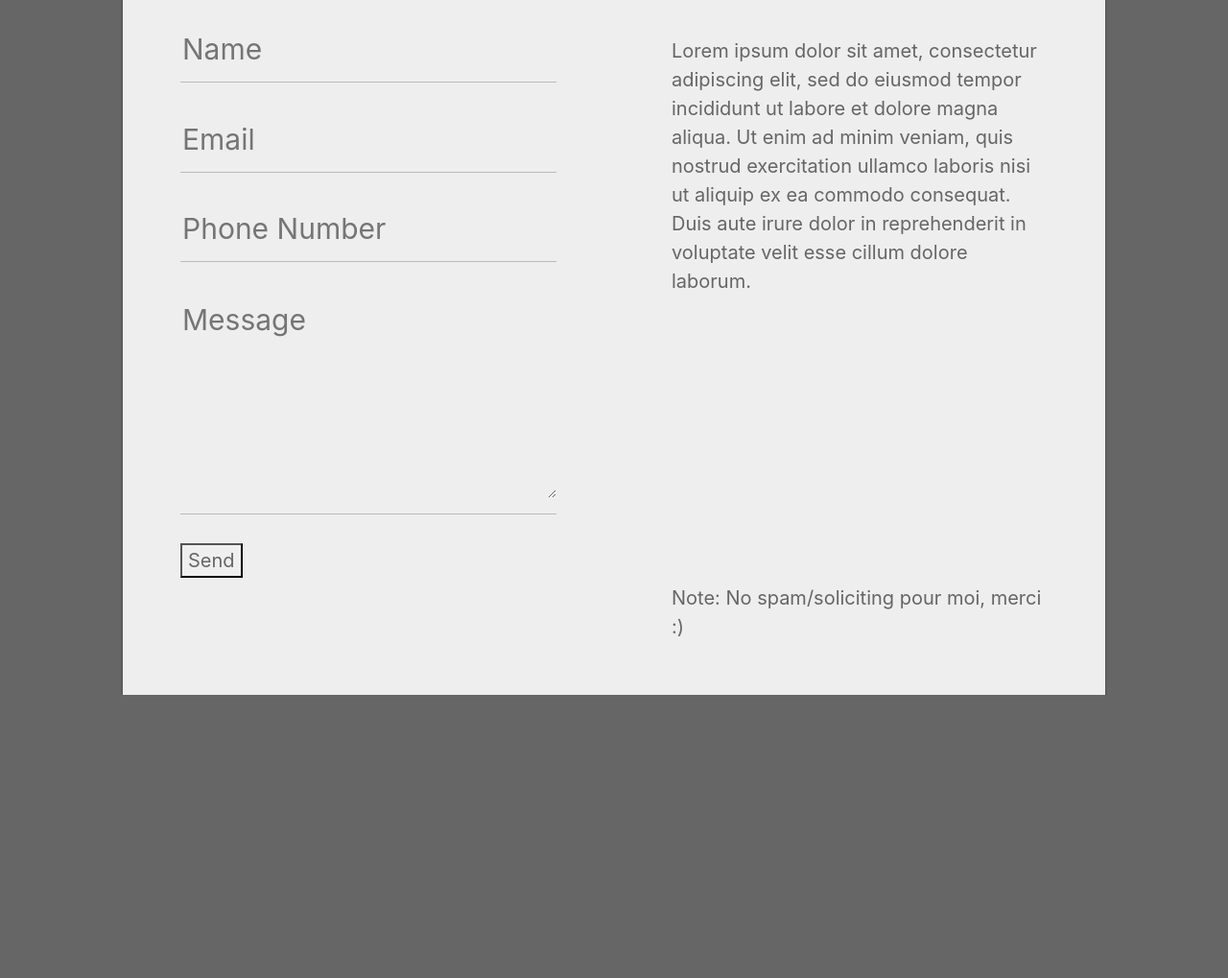
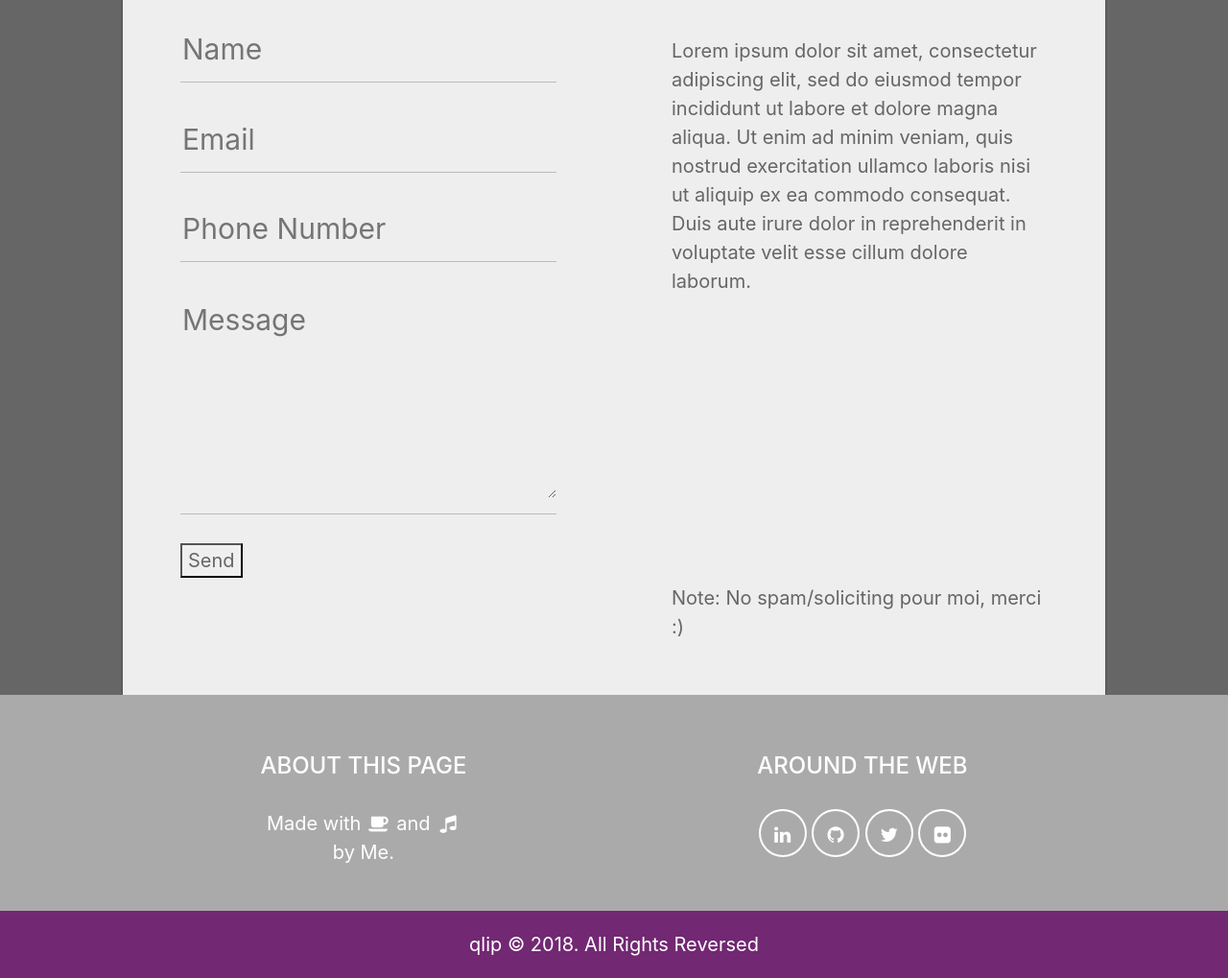
Before and after one commit to Benjamin1308/Portfolio, a plain HTML site: page index.html in a window 1280 px wide. Shown: the part 1410-2429 px from the top of the page at 96% size. Before the commit the page ends 2134 px from the top, so only its background shows below. Drawn offline with nearby package versions, Linux system fonts and the light colour scheme.

Commit message:
Finished footer

```diff
--- a/css/style.css
+++ b/css/style.css
@@ -17,7 +17,6 @@ header {
 	max-width: 1024px;
 	height: 100%;
 	margin: 0 auto;
-	align-items: center;
 	display: flex;
 	justify-content: space-between;
 }
@@ -213,6 +212,55 @@ button {
 	font-size: 20px;
 	color: #666;
 }
+footer {
+	background-color: rgb(170, 170, 170);
+	font-size: 20px;
+}
+.footer-above {
+	display: flex!important;
+	justify-content: space-around;
+	max-width:1040px;
+	color: #fff;
+	text-align: center;
+	margin: 0 auto;
+	padding: 30px 0;
+
+}
+.footer-above ul{
+	padding: 0;
+	list-style: none;
+}
+.footer-above ul li{
+	display: inline;
+	z-index: 20;
+
+}
+.footer-above ul a{
+	width: 50px;
+	height: 50px;
+	border: solid 2px #fff;
+	border-radius: 50%;
+	text-align: center;
+	display: inline-block;
+	line-height: 50px;
+	color: #fff;
+}
+.footer-above ul a:hover{
+	color: #722872;
+	background-color: #fff;
+}
+.footer-above h3 {
+	font-size: 24px;
+	margin: 30px 0;
+	text-transform: uppercase;
+}
+.footer-below {
+	background-color: #722872;
+	text-align: center;
+	color: #fff;
+	padding: 20px 0;
+
+}
 @media screen and (max-width: 720px){
 	nav{
 		display: none;
@@ -221,6 +269,7 @@ button {
 	a.toggle {
 		display: block;
 		text-align: center;
+		margin: auto 0;
 	}
 	nav.opened {
 		display: flex;
@@ -244,6 +293,9 @@ button {
 	nav.opened a {
 		display: block;
 	}
+	.footer-above{
+		flex-direction: column;
+	}
 
 }
 @media screen and (max-width: 1040px) {
--- a/index.html
+++ b/index.html
@@ -6,6 +6,9 @@
 	<title>An Amatuer's Portfolio</title>
 	<link rel="stylesheet" href="https://maxcdn.bootstrapcdn.com/bootstrap/4.0.0/css/bootstrap.min.css" integrity="sha384-Gn5384xqQ1aoWXA+058RXPxPg6fy4IWvTNh0E263XmFcJlSAwiGgFAW/dAiS6JXm" crossorigin="anonymous">
 	<link rel=stylesheet href="css/style.css">
+	<link
+  href="http://cdnjs.cloudflare.com/ajax/libs/font-awesome/4.3.0/css/font-awesome.css"
+  rel="stylesheet"  type='text/css'>
 </head>
 <body>
 	<header>
@@ -14,14 +17,14 @@
 			<a href="#" class="toggle"></a>
 			<nav class="nav-bar">
 				<ul>
-				    <li><a href="#about" id="active">ABOUT</a></li>
-				    <li><a href="#portfolio">PORTFOLIO</a></li>
-				    <li><a href="#contact">CONTACT</a></li>
+				    <li><a href="#about" class="nav-item" id="active">ABOUT</a></li>
+				    <li><a href="#portfolio" class="nav-item">PORTFOLIO</a></li>
+				    <li><a href="#contact" class="nav-item">CONTACT</a></li>
 				</ul>
 			</nav>
 		</div>
 	</header>
-	<section class="biography">
+	<section class="biography" id="about">
 		<div class="intro">
 			<p class="intro-text">Lorem ipsum dolor sit amet, consectetur adipiscing elit, sed do eiusmod tempor incididunt ut labore et dolore magna aliqua. Ut enim ad minim veniam, quis nostrud exercitation ullamco laboris nisi ut aliquip ex ea commodo consequat. Duis aute irure dolor in reprehenderit in voluptate velit esse cillum dolore laborum.</p>
 			<hr class="star-bright">
@@ -29,7 +32,7 @@
 		</div>
 		<img class="avatar" src="DSC02368.jpg" alt="Avatar">
 	</section>
-	<section class="portfolio">
+	<section class="portfolio" id="portfolio">
 		<h2 class="title">PORTFOLIO</h2>
 		<hr class="star-dark">
 		<ul class="port-content">
@@ -39,7 +42,7 @@
 		    <li><img class="port-item" src="portfolio.png" alt="Web"></li>
 		</ul>
 	</section>
-	<section class="contact">
+	<section class="contact" id="contact">
 		<h2 class="title">CONTACT</h2>
 		<hr class="star-dark">
 		<div>
@@ -68,6 +71,26 @@
 			</div>
 		</div>
 	</section>
+	<footer>
+		<div class="footer-above">
+		    <div>
+		      <h3>About this page</h3>
+		      <p>Made with <i class="fa fa-fw fa-coffee"></i> and <i class="fa fa-fw fa-music"></i><br/>by Me.</p>
+		    </div>
+    		<div>
+      			<h3>Around the Web</h3>
+				<ul>
+				<li><a class="button social" href="https://www.linkedin.com/in/hallaathrad"><i class="fa fa-fw fa-linkedin"></i></a></li>
+				<li><a class="button social" href="https://github.com/hallaathrad"><i class="fa fa-fw fa-github"></i></a></li>
+				<li><a class="button social" href="https://twitter.com/hallaathrad"><i class="fa fa-fw fa-twitter"></i></a></li>
+				<li><a class="button social" href="https://www.flickr.com/photos/hallaathrad/" title="My Flickr"><i class="fa fa-fw fa-flickr"></i></a></li>
+				</ul>
+    		</div>
+  		</div>
+  		<div class="footer-below">qlip ©
+    		<script>document.write(new Date().getFullYear())</script>. All Rights Reversed
+  		</div>
+	</footer>
 	<script src="https://code.jquery.com/jquery-3.2.1.slim.min.js" integrity="sha384-KJ3o2DKtIkvYIK3UENzmM7KCkRr/rE9/Qpg6aAZGJwFDMVNA/GpGFF93hXpG5KkN" crossorigin="anonymous"></script>
     <script src="https://maxcdn.bootstrapcdn.com/bootstrap/4.0.0/js/bootstrap.min.js" integrity="sha384-JZR6Spejh4U02d8jOt6vLEHfe/JQGiRRSQQxSfFWpi1MquVdAyjUar5+76PVCmYl" crossorigin="anonymous"></script>
 	<script src="js/script.js"></script>
--- a/js/script.js
+++ b/js/script.js
@@ -1,5 +1,7 @@
 $(document).ready(function(){
-  $("#active").focus();
+  $(".nav-item").on('focus', function(){
+  		$(this).focus();
+  });
   $('.toggle').on('click', function(){
 		$(this).toggleClass('active');
 		$('.nav-bar').toggleClass('opened');
@@ -13,5 +15,6 @@ $(document).ready(function(){
  $("body").on('input propertychange', '.form-item', function(e) {
   		$(this).toggleClass("form-item-filled",!! $(e.target).val());;
   });
+ $('body').scrollspy({target: '.nav-bar'})
 
 });
```
